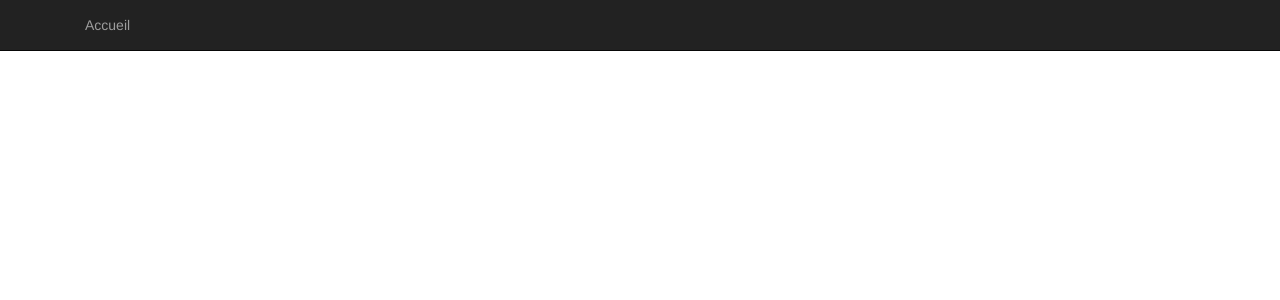
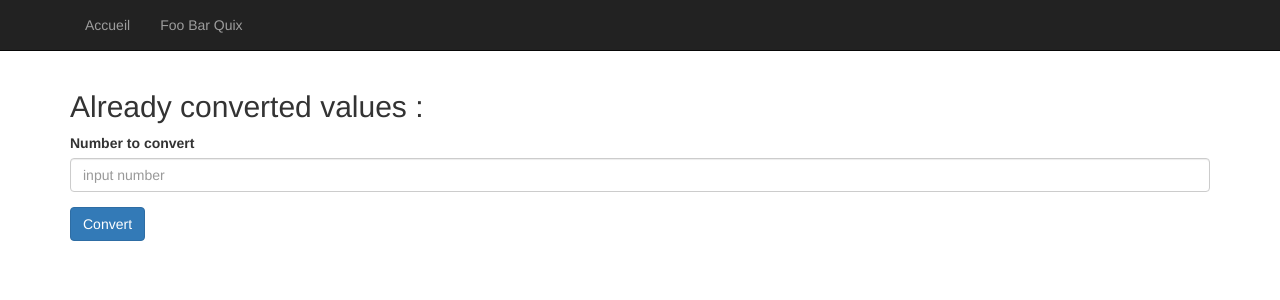
Before and after one commit to boutchekkoucht/foo-bar-quix-instruction, an Angular app in the folder foobarquix-ui/: page /fooBarQuix in a window 1280 px wide. Before the commit this address led to /. Shown: the top 300 px of the page. Built offline with nearby package versions, Linux system fonts and the light colour scheme.

Commit message:
add foo bar quix to nav bar

```diff
--- a/foobarquix-ui/src/app/app.module.ts
+++ b/foobarquix-ui/src/app/app.module.ts
@@ -25,7 +25,9 @@ import { BackEndInstructionComponent } from './back-end-instruction/back-end-ins
     BrowserModule, ReactiveFormsModule, HttpClientModule,
     RouterModule.forRoot([
       { path: '', redirectTo: 'home', pathMatch: 'full' },
-      { path: 'home', component: HomeComponent }
+      { path: 'home', component: HomeComponent },
+
+      { path: 'fooBarQuix', component: FooBarQuixComponent }
     ])
   ],
   providers: [
--- a/foobarquix-ui/src/app/foo-bar-quix-form/foo-bar-quix-form.component.html
+++ b/foobarquix-ui/src/app/foo-bar-quix-form/foo-bar-quix-form.component.html
@@ -1,3 +1,7 @@
 <div class="container">
-    To Be Completed
+        <div class="form-group">
+          <label for="inputNumber">Number to convert</label>
+          <input type="number" class="form-control" id="inputNumber" placeholder="input number">
+        </div>
+        <button type="submit" class="btn btn-primary mb-2">Convert</button>
 </div>
--- a/foobarquix-ui/src/app/front-end-instruction/front-end-instruction.component.html
+++ b/foobarquix-ui/src/app/front-end-instruction/front-end-instruction.component.html
@@ -1,2 +1,6 @@
-
-<app-foo-bar-quix></app-foo-bar-quix>
+<div class="well">
+    <div *ngFor="let instruction of instructions">
+        <h3>{{instruction.text}}</h3>
+        <img class="img-fluid img-thumbnail"  [src]="instruction.path">
+    </div>
+</div>
--- a/foobarquix-ui/src/app/nav-bar/nav-bar.component.ts
+++ b/foobarquix-ui/src/app/nav-bar/nav-bar.component.ts
@@ -7,7 +7,7 @@ import { ItemWithPath } from '../model/nav-item';
 })
 export class NavBarComponent implements OnInit {
 
-  navItems: ItemWithPath[] = [{text: 'Accueil', path: 'home'}];
+  navItems: ItemWithPath[] = [{text: 'Accueil', path: 'home'}, {text : 'Foo Bar Quix', path: 'fooBarQuix'}];
 
   constructor() { }
 
```
